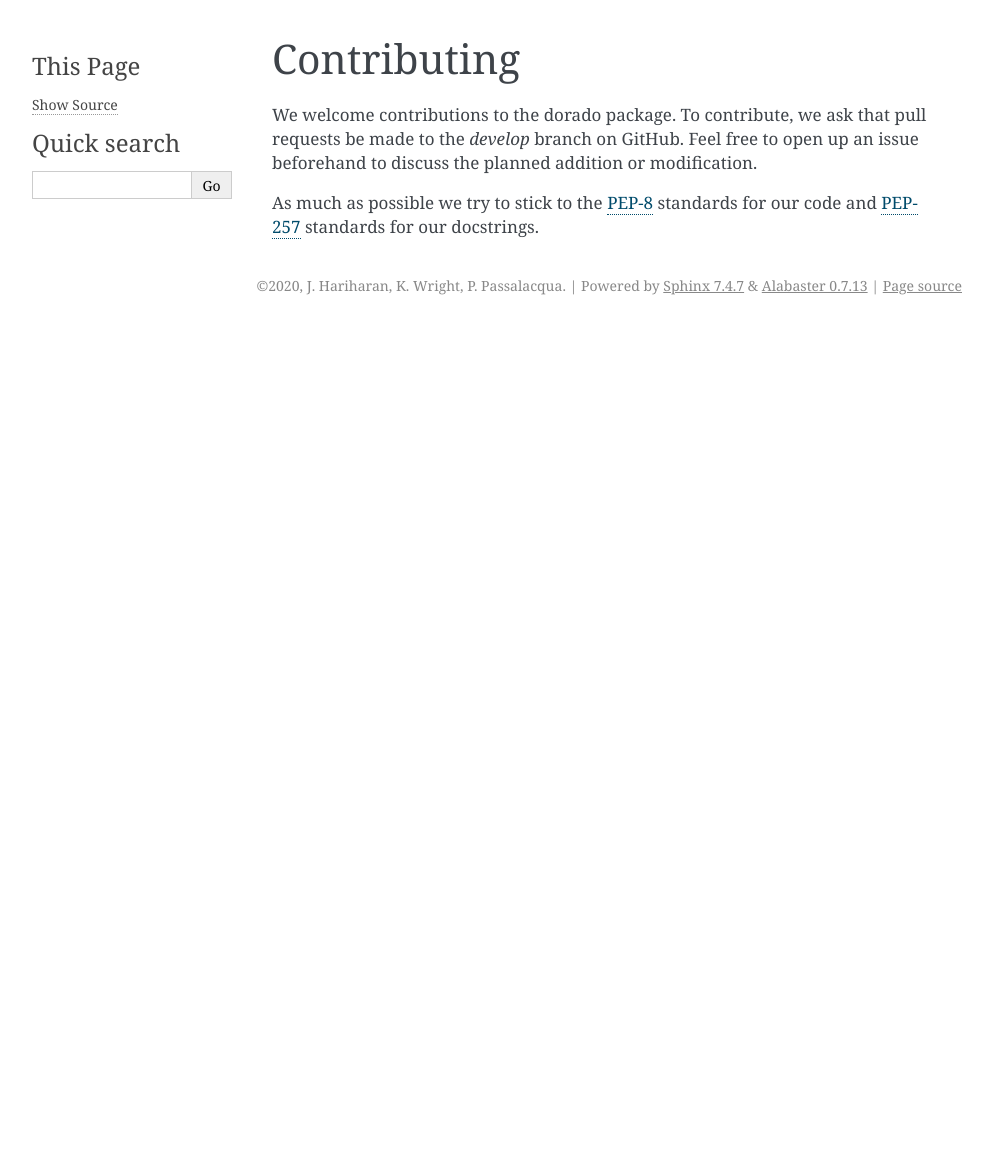
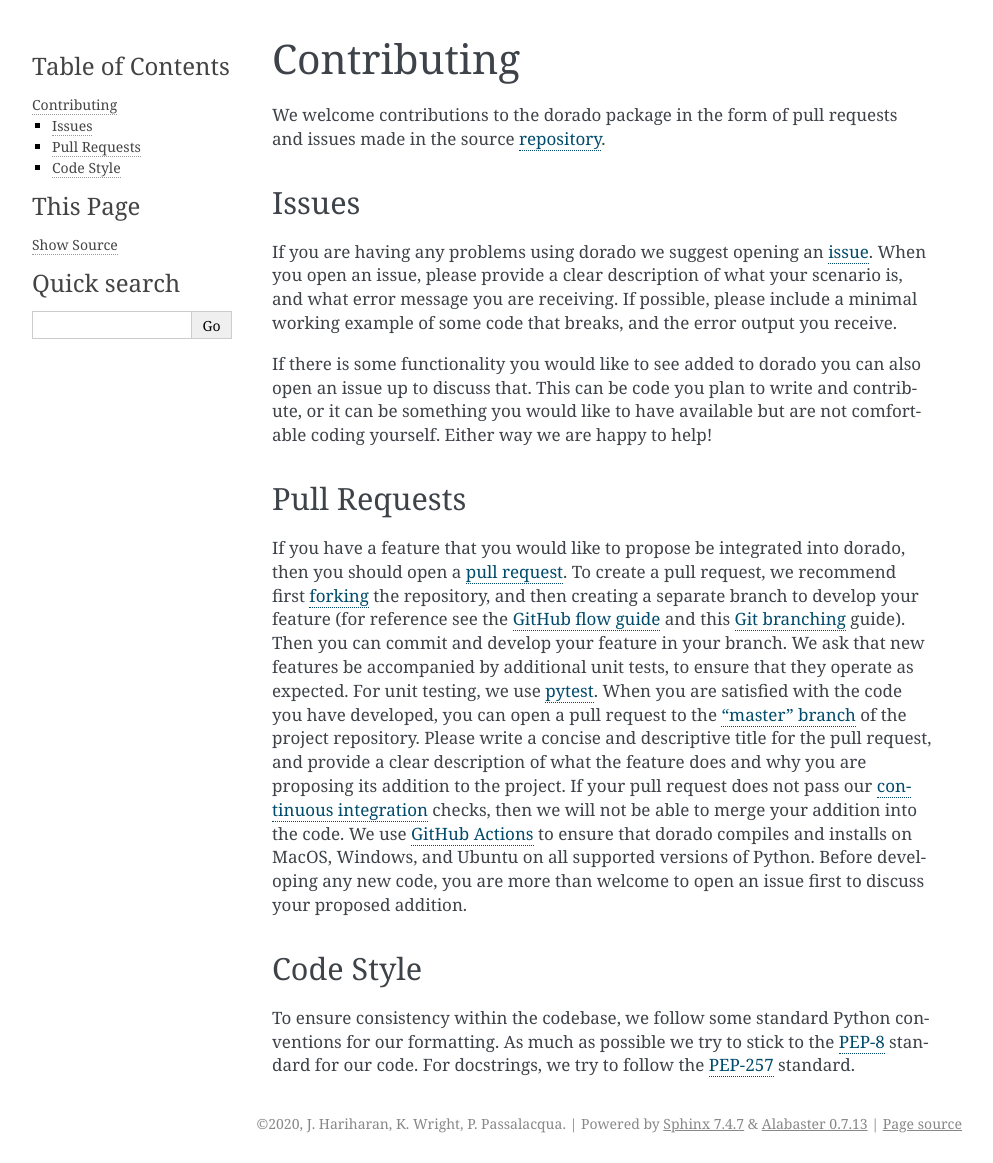
Before and after one commit to passaH2O/dorado, a Sphinx documentation site: the page built from docs/source/misc/contributing.rst, in a window 1280 px wide. Shown: the whole page, without its empty margins (148-1141 px from the left). Built offline with Sphinx 7.4.7, drawn with Linux system fonts in a browser that asks for light colours; formulas are drawn with MathJax 3; before the commit the page ends 900 px from its top, so only the background shows below that.

Commit message:
expand contribution guidelines

```diff
--- a/docs/source/misc/contributing.rst
+++ b/docs/source/misc/contributing.rst
@@ -4,6 +4,39 @@
 Contributing
 ============
 
-We welcome contributions to the dorado package. To contribute, we ask that pull requests be made to the `develop` branch on GitHub. Feel free to open up an issue beforehand to discuss the planned addition or modification.
+We welcome contributions to the dorado package in the form of pull requests and issues made in the source `repository <https://github.com/passaH2O/dorado>`_.
 
-As much as possible we try to stick to the `PEP-8 <https://www.python.org/dev/peps/pep-0008/>`_ standards for our code and `PEP-257 <https://www.python.org/dev/peps/pep-0257/>`_ standards for our docstrings.
+
+Issues
+------
+
+If you are having any problems using dorado we suggest opening an `issue <https://github.com/passaH2O/dorado/issues>`_.
+When you open an issue, please provide a clear description of what your scenario is, and what error message you are receiving.
+If possible, please include a minimal working example of some code that breaks, and the error output you receive.
+
+If there is some functionality you would like to see added to dorado you can also open an issue up to discuss that.
+This can be code you plan to write and contribute, or it can be something you would like to have available but are not comfortable coding yourself.
+Either way we are happy to help!
+
+
+Pull Requests
+-------------
+
+If you have a feature that you would like to propose be integrated into dorado, then you should open a `pull request <https://github.com/passaH2O/dorado/pulls>`_.
+To create a pull request, we recommend first `forking <https://guides.github.com/activities/forking/>`_ the repository, and then creating a separate branch to develop your feature (for reference see the `GitHub flow guide <https://guides.github.com/introduction/flow/>`_ and this `Git branching <https://git-scm.com/book/en/v2/Git-Branching-Basic-Branching-and-Merging>`_ guide).
+Then you can commit and develop your feature in your branch.
+We ask that new features be accompanied by additional unit tests, to ensure that they operate as expected.
+For unit testing, we use `pytest <https://docs.pytest.org/en/latest/>`_.
+When you are satisfied with the code you have developed, you can open a pull request to the `"master" branch <https://github.com/passaH2O/dorado/tree/master>`_ of the project repository.
+Please write a concise and descriptive title for the pull request, and provide a clear description of what the feature does and why you are proposing its addition to the project.
+If your pull request does not pass our `continuous integration <https://docs.github.com/en/actions/building-and-testing-code-with-continuous-integration/about-continuous-integration>`_ checks, then we will not be able to merge your addition into the code.
+We use `GitHub Actions <https://github.com/features/actions>`_ to ensure that dorado compiles and installs on MacOS, Windows, and Ubuntu on all supported versions of Python.
+Before developing any new code, you are more than welcome to open an issue first to discuss your proposed addition.
+
+
+Code Style
+----------
+
+To ensure consistency within the codebase, we follow some standard Python conventions for our formatting.
+As much as possible we try to stick to the `PEP-8 <https://www.python.org/dev/peps/pep-0008/>`_ standard for our code.
+For docstrings, we try to follow the `PEP-257 <https://www.python.org/dev/peps/pep-0257/>`_ standard.
```
